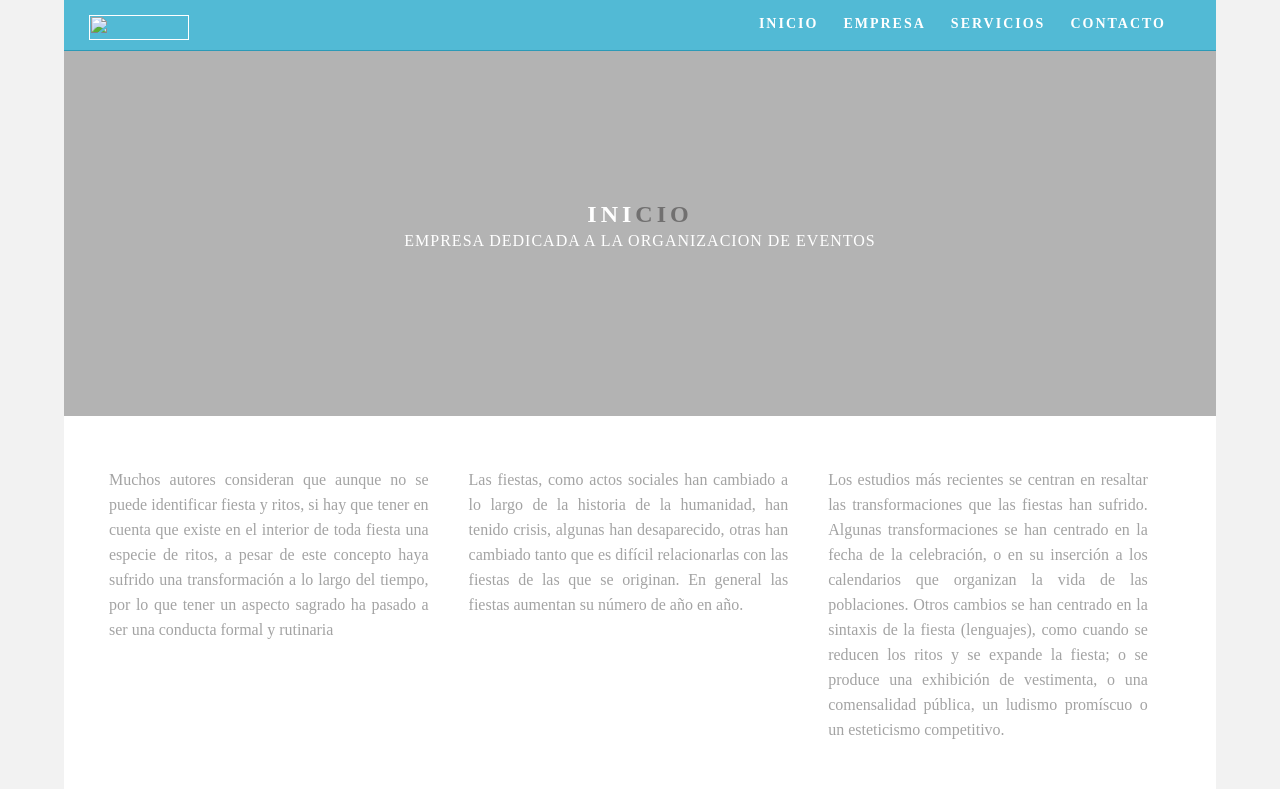
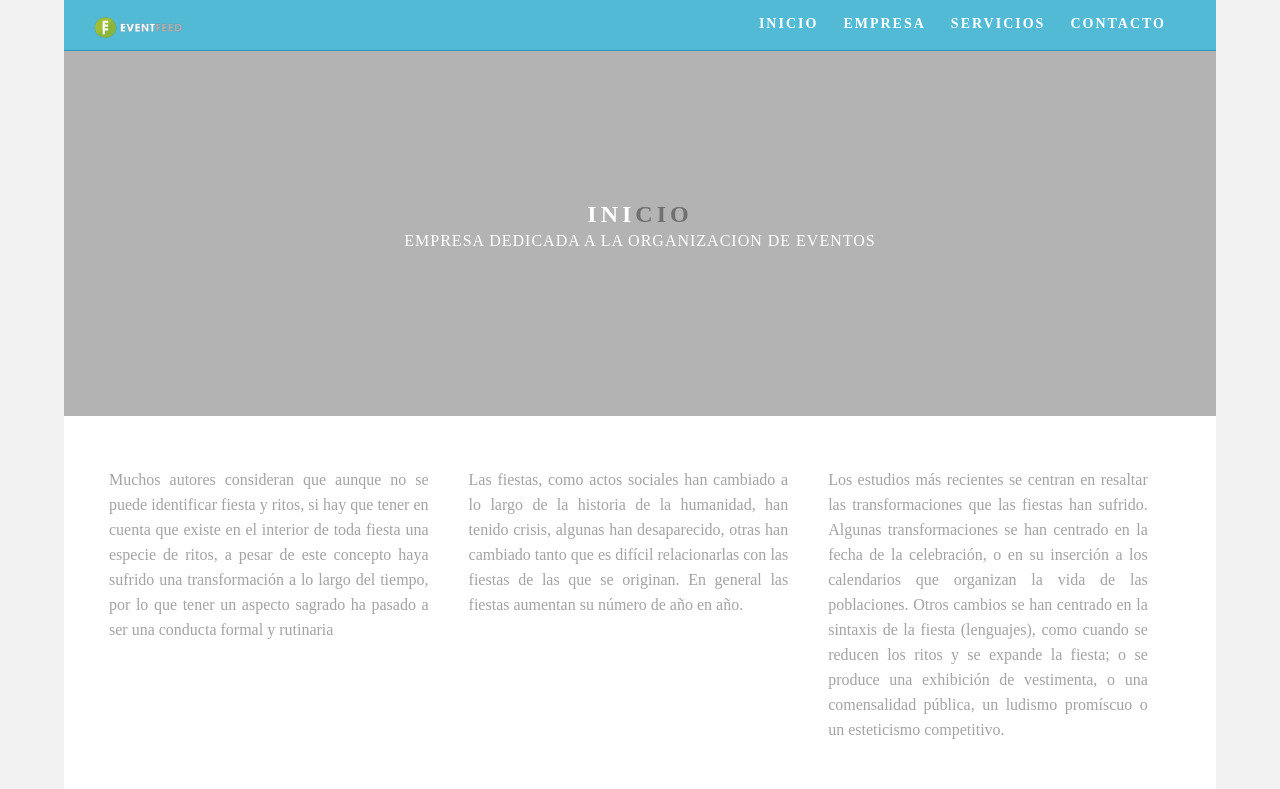
Before and after one commit to SebasSalazar/fundamentosWeb, a plain HTML site: page index.html in a window 1280 px wide. Shown: the top 789 px of the page. Drawn offline with Linux system fonts and the light colour scheme; files whose address does not match are found by name.

Commit message:
Update index.html

```diff
--- a/index.html
+++ b/index.html
@@ -21,7 +21,7 @@
 <div class="container">
   <!-- Navigation -->
   <header> <a href="">
-    <h4 class="logo"><img src="../4Junio/img/logoEvent.png" width="100" height="25" alt=""/></h4>
+    <h4 class="logo"><img src="../img/logoEvent.png" width="100" height="25" alt=""/></h4>
     </a>
     <nav>
       <ul>
```
